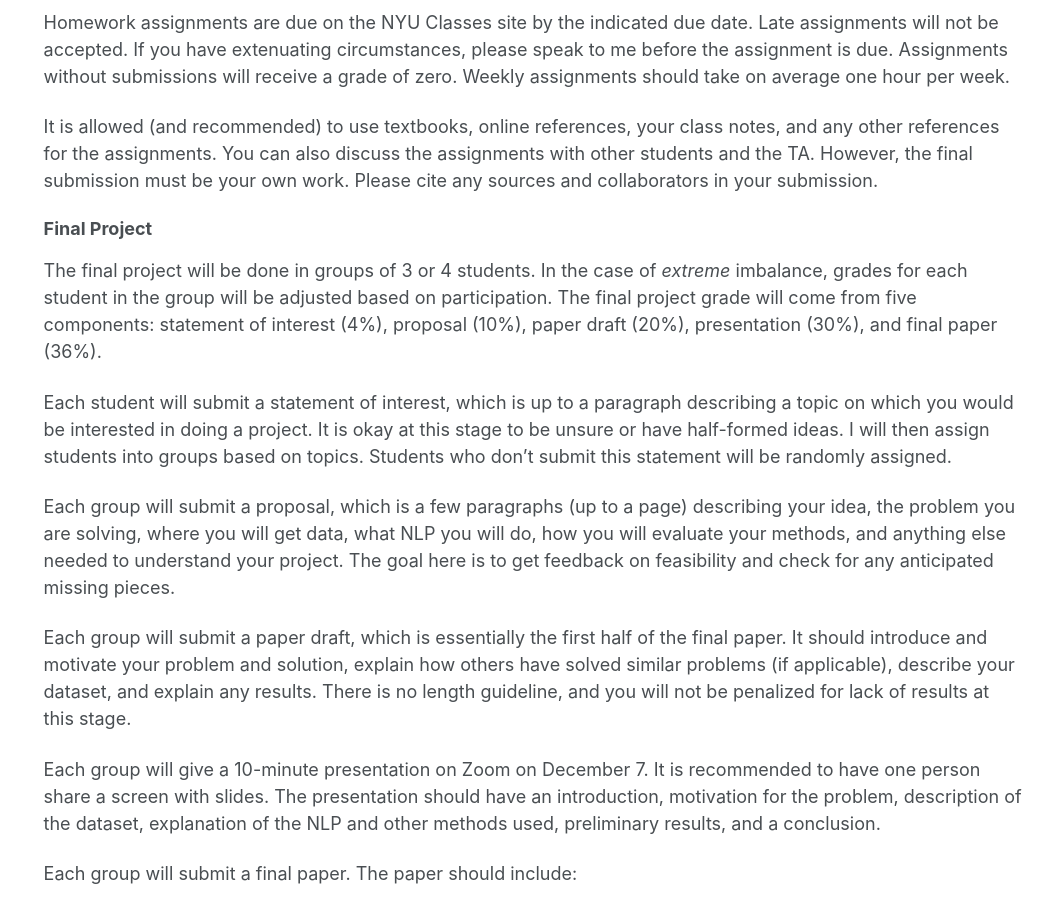
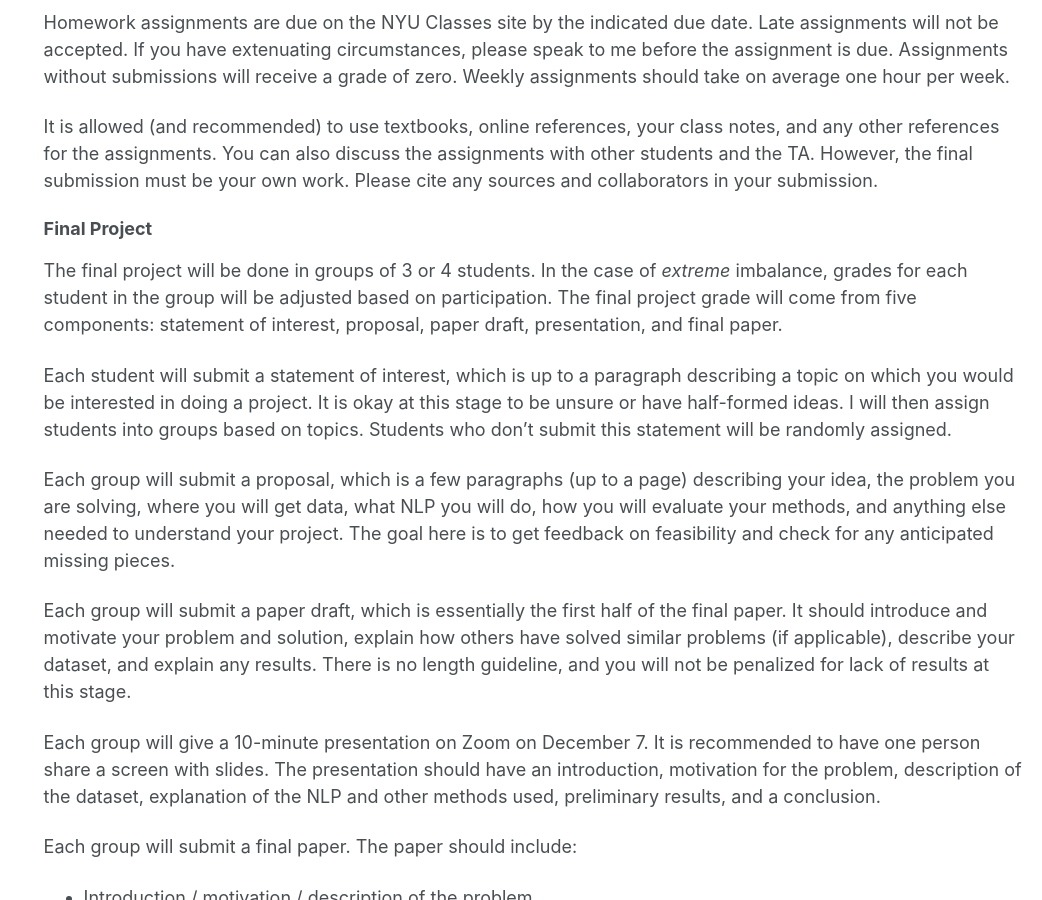
Before and after one commit to rasikabh/rasikabh.github.io, a Jekyll site: the page built from _pages/nlp2020.md, in a window 1280 px wide and 900 px high, scrolled down 2519 px. Shown: the whole window, without its empty margins (238-1280 px from the left). Built offline with Jekyll 4.4.1, drawn with Linux system fonts in a browser that asks for light colours.

Commit message:
Update nlp2020.md

```diff
--- a/_pages/nlp2020.md
+++ b/_pages/nlp2020.md
@@ -90,7 +90,7 @@ Homework assignments are due on the NYU Classes site by the indicated due date.
 It is allowed (and recommended) to use textbooks, online references, your class notes, and any other references for the assignments. You can also discuss the assignments with other students and the TA. However, the final submission must be your own work. Please cite any sources and collaborators in your submission.
 
 ### Final Project
-The final project will be done in groups of 3 or 4 students. In the case of *extreme* imbalance, grades for each student in the group will be adjusted based on participation. The final project grade will come from five components: statement of interest (4%), proposal (10%), paper draft (20%), presentation (30%), and final paper (36%).
+The final project will be done in groups of 3 or 4 students. In the case of *extreme* imbalance, grades for each student in the group will be adjusted based on participation. The final project grade will come from five components: statement of interest, proposal, paper draft, presentation, and final paper.
 
 Each student will submit a statement of interest, which is up to a paragraph describing a topic on which you would be interested in doing a project. It is okay at this stage to be unsure or have half-formed ideas. I will then assign students into groups based on topics. Students who don't submit this statement will be randomly assigned.
 
```
